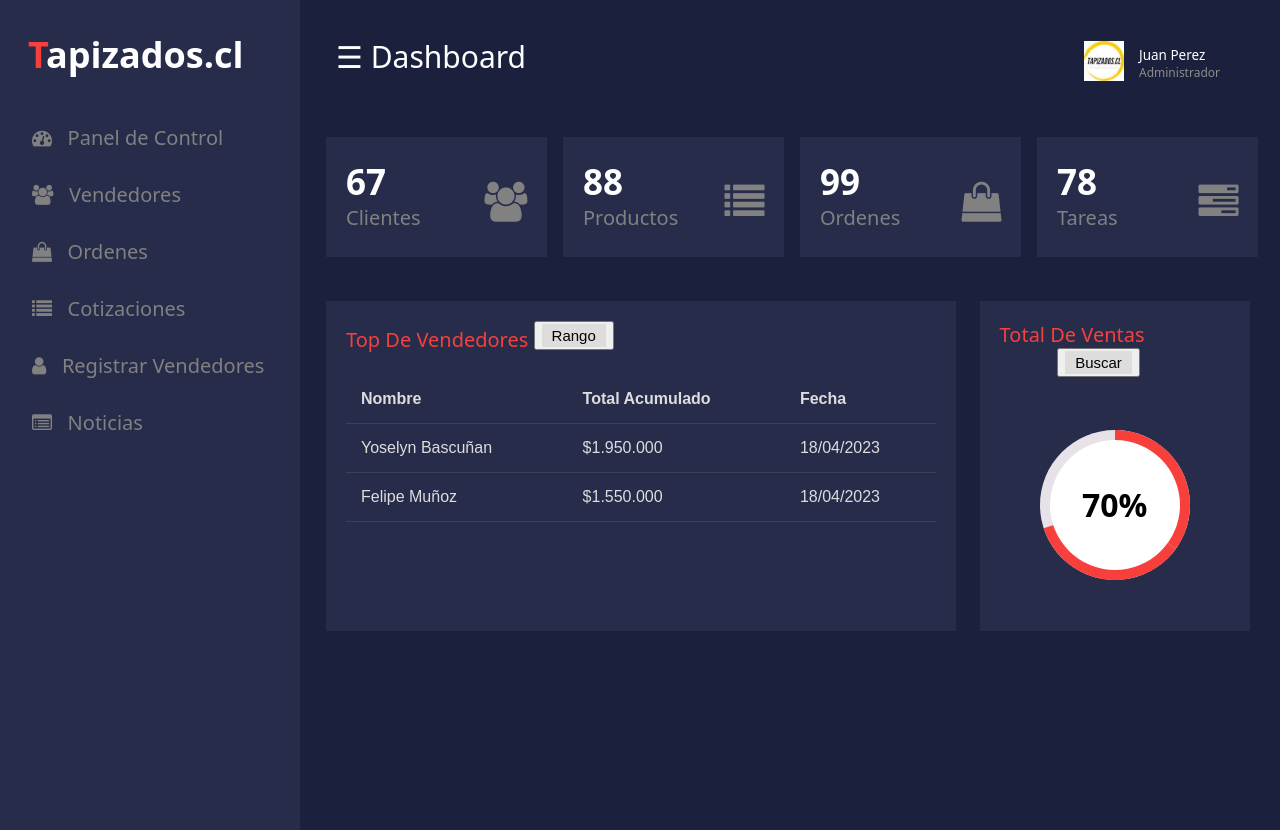
After one commit to twsoluciones/tapizados, a Django app: page /Dash in a window 1280 px wide. The commit adds this page. Run offline with Django 4.2, Linux system fonts and the light colour scheme.

Commit message:
Ingreso nuevos html con fromato

```diff
--- a/AplicacionTapizados/views.py
+++ b/AplicacionTapizados/views.py
@@ -58,4 +58,19 @@ def login_view(request):
         return render(request, 'Maqueta/formVentas.html')
 
 def VistaAdmin (request): # template
-    return render(request, "Maqueta/Vista1Admin.html")
+    return render(request, "Maqueta/rUsuario.html")
+
+def Visualizar (request): # template
+    return render(request, "Maqueta/Visualizar.html")
+
+def Dash (request): # template
+    return render(request, "Maqueta/dash.html")
+
+def rUsuario (request): # template
+    return render(request, "Maqueta/rUsuario.html")
+
+def PVend (request): # template
+    return render(request, "Maqueta/PVendedores.html")
+
+def LOrdenes (request): # template
+    return render(request, "Maqueta/LOrdenes.html")
--- a/ProyectoTapizados/urls.py
+++ b/ProyectoTapizados/urls.py
@@ -26,5 +26,10 @@ urlpatterns = [
     path('RegistroU', views.RegistroUsuario, name="RUsuario"),
     path('registrar_usuario/', views.registrar_usuario, name='registrar_usuario'),
     path('login/', views.login_view, name='login'),
-    path('VAdmin', views.VistaAdmin, name="ViAdm"),
+    path('VAdmin', views.rUsuario, name="ViAdm"),
+    path('Viszar', views.Visualizar, name="Vizar"),
+    path('Dash', views.Dash, name="Dsh"),
+    path('RUsu', views.rUsuario, name="Rusu"),
+    path('Pven', views.PVend, name="Pvend"),
+    path('Lorde', views.LOrdenes, name="LOrde"),
 ]
--- /dev/null
+++ b/Templates/Maqueta/dash.html
@@ -0,0 +1,177 @@
+{% load static %}
+<!DOCTYPE html>
+<html lang="es">
+<head>
+    <meta charset="UTF-8">
+    <meta http-equiv="X-UA-Compatible" content="IE=edge">
+    <meta name="viewport" content="width=device-width, initial-scale=1.0">
+    <link rel="stylesheet" href="https://cdnjs.cloudflare.com/ajax/libs/font-awesome/4.7.0/css/font-awesome.min.css">
+    <link rel="stylesheet" href="{% static './css/dash.css' %}">
+    <title>Dashboard Admin</title>
+</head>
+<body>
+    <body>
+        <div id="mySidenav" class="sidenav">
+            <p class="logo"><span>T</span>apizados.cl</p>
+            <a href="#" class="icon-a"><i class="fa fa-dashboard icons"></i> &nbsp;&nbsp;Panel de Control</a>
+            <a href="{% url 'Pvend' %}"class="icon-a"><i class="fa fa-users icons"></i> &nbsp;&nbsp;Vendedores</a>
+            <a href="{% url 'LOrde' %}"class="icon-a"><i class="fa fa-shopping-bag icons"></i> &nbsp;&nbsp;Ordenes</a>
+            <!-- <a href="#"class="icon-a"><i class="fa fa-tasks icons"></i> &nbsp;&nbsp;Inventario</a> -->
+            <a href="#"class="icon-a"><i class="fa fa-list icons"></i> &nbsp;&nbsp;Cotizaciones</a>
+            <a href="{% url 'Rusu' %}"class="icon-a"><i class="fa fa-user icons"></i> &nbsp;&nbsp;Registrar Vendedores</a>
+            <!--  a discutir -->
+            <a href="#"class="icon-a"><i class="fa fa-list-alt icons"></i> &nbsp;&nbsp;Noticias</a>
+            <!--  -->
+            <!--   -->
+            <!-- A Discutir -->
+         </div>
+    <div id="main">
+        <div class="head">
+            <div class="col-div-6">
+        <span style="font-size:30px;cursor:pointer; color: white;" class="nav"  >&#9776; Dashboard</span>
+        <span style="font-size:30px;cursor:pointer; color: white;" class="nav2"  >&#9776; Dashboard</span>
+    </div>
+
+        <div class="col-div-6">
+        <div class="profile">
+
+            <img src="/static/images/images.jpg" class="pro-img" />
+            <p>Juan Perez<span>Administrador</span></p>
+        </div>
+    </div>
+        <div class="clearfix"></div>
+    </div>
+
+        <div class="clearfix"></div>
+        <br/>
+
+        <div class="col-div-3">
+            <div class="box">
+                <p>67<br/><span>Clientes</span></p>
+                <i class="fa fa-users box-icon"></i>
+            </div>
+        </div>
+        <div class="col-div-3">
+            <div class="box">
+                <p>88<br/><span>Productos</span></p>
+                <i class="fa fa-list box-icon"></i>
+            </div>
+        </div>
+        <div class="col-div-3">
+            <div class="box">
+                <p>99<br/><span>Ordenes</span></p>
+                <i class="fa fa-shopping-bag box-icon"></i>
+            </div>
+        </div>
+        <!-- Por definir este campo -->
+        <div class="col-div-3">
+            <div class="box">
+                <p>78<br/><span>Tareas</span></p>
+                <i class="fa fa-tasks box-icon"></i>
+            </div>
+        </div>
+        <!--  -->
+        <div class="clearfix"></div>
+        <br/><br/>
+        <div class="col-div-8">
+            <div class="box-8">
+            <div class="content-box">
+                <!-- Crear Filtro aqui -->
+                <p>Top De Vendedores <button type="submit" class=""><span>Rango</span></button></p>
+                <br/>
+                <table>
+      <tr>
+        <th>Nombre</th>
+        <th>Total Acumulado</th>
+        <th>Fecha</th>
+      </tr>
+      <!-- Estos datos deben venir desde la BD y Reaccionar al filtro
+        Rango de fecha -->
+      <tr>
+        <td>Yoselyn Bascuñan</td>
+        <td>$1.950.000</td>
+        <td>18/04/2023</td>
+      </tr>
+      <tr>
+        <td>Felipe Muñoz</td>
+        <td>$1.550.000</td>
+        <td>18/04/2023</td>
+      </tr>
+      <!-- <tr>
+        <td>Ernst Handel</td>
+        <td>Roland Mendel</td>
+        <td>Austria</td>
+      </tr>
+      <tr>
+        <td>Island Trading</td>
+        <td>Helen Bennett</td>
+        <td>UK</td>
+      </tr> -->
+
+
+    </table>
+            </div>
+        </div>
+        </div>
+
+        <div class="col-div-4">
+            <div class="box-4">
+            <div class="content-box">
+                <!--  General  -->
+                <p>Total De Ventas <button type="submit" class="busqueda"><span>Buscar</span></button></p>
+
+                <div class="circle-wrap">
+        <div class="circle">
+          <div class="mask full">
+            <div class="fill"></div>
+          </div>
+          <div class="mask half">
+            <div class="fill"></div>
+          </div>
+          <!--  Cambiar Idea De grafico -->
+          <div class="inside-circle"> 70% </div>
+        </div>
+      </div>
+            </div>
+        </div>
+        </div>
+
+        <div class="clearfix"></div>
+    </div>
+
+
+    <script src="https://ajax.googleapis.com/ajax/libs/jquery/3.5.1/jquery.min.js"></script>
+    <script>
+
+      $(".nav").click(function(){
+        $("#mySidenav").css('width','70px');
+        $("#main").css('margin-left','70px');
+        $(".logo").css('visibility', 'hidden');
+        $(".logo span").css('visibility', 'visible');
+         $(".logo span").css('margin-left', '-10px');
+         $(".icon-a").css('visibility', 'hidden');
+         $(".icons").css('visibility', 'visible');
+         $(".icons").css('margin-left', '-8px');
+          $(".nav").css('display','none');
+          $(".nav2").css('display','block');
+      });
+
+    $(".nav2").click(function(){
+        $("#mySidenav").css('width','300px');
+        $("#main").css('margin-left','300px');
+        $(".logo").css('visibility', 'visible');
+         $(".icon-a").css('visibility', 'visible');
+         $(".icons").css('visibility', 'visible');
+         $(".nav").css('display','block');
+          $(".nav2").css('display','none');
+     });
+
+    </script>
+
+    </body>
+
+
+    </html>
+
+</body>
+</html>
--- /dev/null
+++ b/static/css/dash.css
@@ -0,0 +1,218 @@
+body{
+	margin:0px;
+	padding: 0px;
+	background-color:#1b203d;
+	overflow: hidden;
+	font-family: system-ui;
+}
+.clearfix{
+	clear: both;
+}
+.logo{
+	margin: 0px;
+	margin-left: 28px;
+    font-weight: bold;
+    color: white;
+    margin-bottom: 30px;
+}
+.logo span{
+	color: #f7403b;
+}
+.sidenav {
+  height: 100%;
+  width: 300px;
+  position: fixed;
+  z-index: 1;
+  top: 0;
+  left: 0;
+  background-color: #272c4a;
+  overflow: hidden;
+  transition: 0.5s;
+  padding-top: 30px;
+}
+.sidenav a {
+  padding: 15px 8px 15px 32px;
+  text-decoration: none;
+  font-size: 20px;
+  color: #818181;
+  display: block;
+  transition: 0.3s;
+}
+.sidenav a:hover {
+  color: #f1f1f1;
+  background-color:#1b203d;
+}
+.sidenav{
+  position: absolute;
+  top: 0;
+  right: 25px;
+  font-size: 36px;
+}
+#main {
+  transition: margin-left .5s;
+  padding: 16px;
+  margin-left: 300px;
+}
+.head{
+	padding:20px;
+}
+.col-div-6{
+	width: 50%;
+	float: left;
+}
+.profile{
+	/* display: inline-block; */
+	float: right;
+	width: 160px;
+}
+.pro-img{
+	float: left;
+	width: 40px;
+	margin-top: 5px;
+}
+.profile p{
+	color: white;
+	font-weight: 500;
+	margin-left: 55px;
+	margin-top: 10px;
+	font-size: 13.5px;
+}
+.profile p span{
+	font-weight: 400;
+    font-size: 12px;
+    display: block;
+    color: #8e8b8b;
+}
+.col-div-3{
+	width: 25%;
+	float: left;
+}
+.box{
+	width: 85%;
+	height: 100px;
+	background-color: #272c4a;
+	margin-left: 10px;
+	padding:10px;
+}
+.box p{
+	 font-size: 35px;
+    color: white;
+    font-weight: bold;
+    line-height: 30px;
+    padding-left: 10px;
+    margin-top: 20px;
+    display: inline-block;
+}
+.box p span{
+	font-size: 20px;
+	font-weight: 400;
+	color: #818181;
+}
+.box-icon{
+	font-size: 40px!important;
+    float: right;
+    margin-top: 35px!important;
+    color: #818181;
+    padding-right: 10px;
+}
+.col-div-8{
+	width: 70%;
+	float: left;
+}
+.col-div-4{
+	width: 30%;
+	float: left;
+}
+.content-box{
+	padding: 20px;
+}
+.content-box p{
+	margin: 0px;
+    font-size: 20px;
+    color: #f7403b;
+}
+.content-box p span{
+	float: right;
+    background-color: #ddd;
+    padding: 3px 10px;
+    font-size: 15px;
+}
+.box-8, .box-4{
+	width: 95%;
+	background-color: #272c4a;
+	height: 330px;
+
+}
+.nav2{
+	display: none;
+}
+
+.box-8{
+	margin-left: 10px;
+}
+table {
+  font-family: arial, sans-serif;
+  border-collapse: collapse;
+  width: 100%;
+
+}
+td, th {
+  text-align: left;
+  padding:15px;
+  color: #ddd;
+  border-bottom: 1px solid #81818140;
+}
+.circle-wrap {
+  margin: 50px auto;
+  width: 150px;
+  height: 150px;
+  background: #e6e2e7;
+  border-radius: 50%;
+}
+.circle-wrap .circle .mask,
+.circle-wrap .circle .fill {
+  width: 150px;
+  height: 150px;
+  position: absolute;
+  border-radius: 50%;
+}
+.circle-wrap .circle .mask {
+  clip: rect(0px, 150px, 150px, 75px);
+}
+
+.circle-wrap .circle .mask .fill {
+  clip: rect(0px, 75px, 150px, 0px);
+  background-color: #f7403b;
+}
+.circle-wrap .circle .mask.full,
+.circle-wrap .circle .fill {
+  animation: fill ease-in-out 3s;
+  transform: rotate(126deg);
+}
+.busqueda{
+    margin-left: 25%;
+
+}
+
+@keyframes fill {
+  0% {
+    transform: rotate(0deg);
+  }
+  100% {
+    transform: rotate(126deg);
+  }
+}
+.circle-wrap .inside-circle {
+  width: 130px;
+  height: 130px;
+  border-radius: 50%;
+  background: #fff;
+  line-height: 130px;
+  text-align: center;
+  margin-top: 10px;
+  margin-left: 10px;
+  position: absolute;
+  z-index: 100;
+  font-weight: 700;
+  font-size: 2em;
+}
```
Also changed, not shown: Templates/Maqueta/LOrdenes.html (added, +30 -0 lines), Templates/Maqueta/PVendedores.html (added, +25 -0 lines), Templates/Maqueta/Visualizar.html (added, +142 -0 lines), Templates/Maqueta/rUsuario.html (renamed from Templates/Maqueta/Vista1Admin.html, +10 -5 lines), static/css/LOrdenes.css (added, +25 -0 lines), static/css/PVendedores.css (added, +25 -0 lines), static/css/Visualizar.css (added, +25 -0 lines), static/css/rUsuario.css (renamed from static/css/EstiloAdmin1.css, +16 -0 lines), static/images/images.jpg (added), static/images/sillon.jpg (added).
